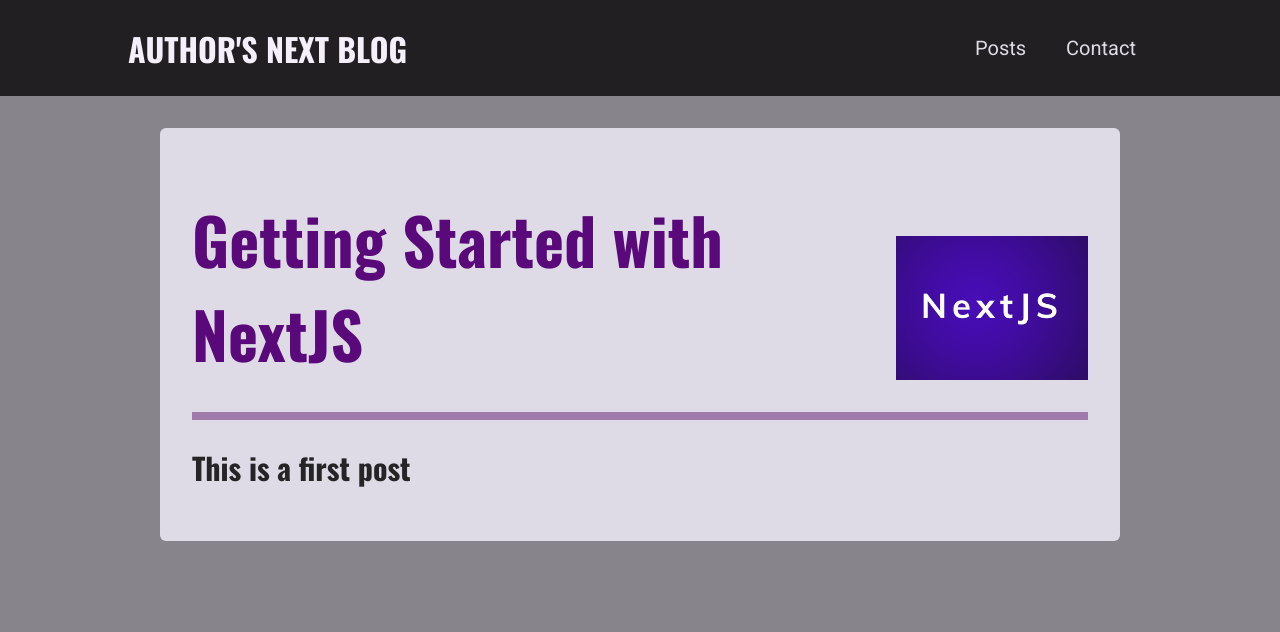
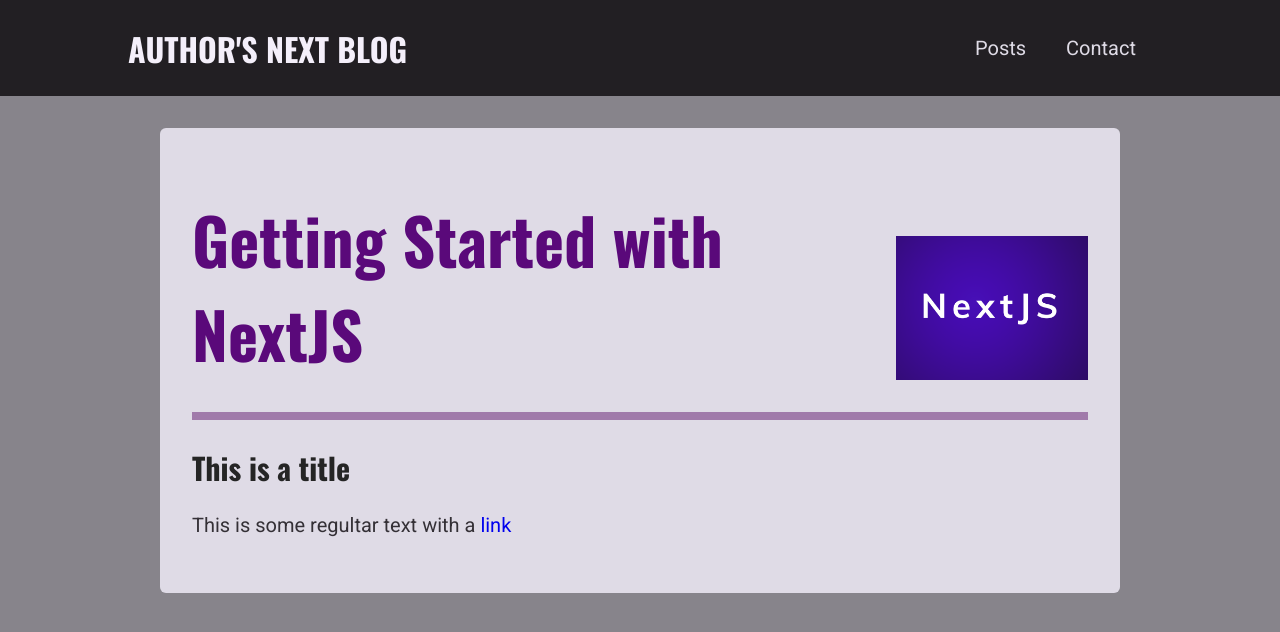
Before and after one commit to JulioAvalos/nextjs-blog-app, a Next.js app: page /posts/getting-started-with-nextjs in a window 1280 px wide. Shown: the top 632 px of the page. Built offline with nearby package versions, Linux system fonts and the light colour scheme.

Commit message:
rendering Dynamic Post Pages & Paths

```diff
--- a/components/posts/post-detail/post-content.js
+++ b/components/posts/post-detail/post-content.js
@@ -3,22 +3,15 @@
 import PostHeader from './post-header';
 import classes from './post-content.module.css';
 
-const DUMMY_POST = {
-  slug: "getting-started-with-nextjs",
-  title: "Getting Started with NextJS",
-  image: "getting-started-nextjs.png",
-  date: "2022-02-10",
-  content: "# This is a first post",
-};
-
-function PostContent() {
-  const imagePath = `/images/posts/${DUMMY_POST.slug}/${DUMMY_POST.image}`;
+function PostContent(props) {
+  const { post } = props;
+  const imagePath = `/images/posts/${post.slug}/${post.image}`;
 
   return (
     <article className={classes.content}>
-      <PostHeader title={DUMMY_POST.title} image={imagePath} />
+      <PostHeader title={post.title} image={imagePath} />
       <ReactMarkdown>
-        {DUMMY_POST.content}
+        {post.content}
       </ReactMarkdown>
     </article>
   );
--- a/lib/posts-util.js
+++ b/lib/posts-util.js
@@ -4,12 +4,15 @@
 
 const postsDirectory = path.join(process.cwd(), "posts");
 
-function getPostData(fileName) {
-  const filePath = path.join(postsDirectory, fileName);
+export function getPostsFiles() {
+  return fs.readdirSync(postsDirectory);
+}
+
+export function getPostData(postIdentifier) {
+  const postSlug = postIdentifier.replace(/\.md$/, ""); // removes the file extension
+  const filePath = path.join(postsDirectory, `${postSlug}.md`);
   const fileContent = fs.readFileSync(filePath, "utf-8");
   const { data, content } = matter(fileContent);
-
-  const postSlug = fileName.replace(/\.md$/, ""); // removes the file extension
 
   const postData = {
     slug: postSlug,
@@ -21,7 +24,7 @@
 }
 
 export function getAllPosts() {
-  const postFiles = fs.readdirSync(postsDirectory);
+  const postFiles = getPostsFiles();
 
   const allPosts = postFiles.map((postFile) => {
     return getPostData(postFile);
--- a/pages/posts/[slug].js
+++ b/pages/posts/[slug].js
@@ -1,7 +1,32 @@
 import PostContent from "../../components/posts/post-detail/post-content";
+import { getPostData, getPostsFiles } from "../../lib/posts-util";
 
-function PostDetailPage() {
-  return <PostContent />
+function PostDetailPage(props) {
+  return <PostContent post={props.post} />;
+}
+
+export async function getStaticProps(context) {
+  const { params } = context;
+  const { slug } = params;
+
+  const postData = getPostData(slug);
+  return {
+    props: {
+      post: postData,
+    },
+    revalidate: 600,
+  };
+}
+
+export async function getStaticPaths() {
+  const postFilenames = getPostsFiles();
+
+  const slugs = postFilenames.map((fileName) => fileName.replace(/\.md$/, ""));
+
+  return {
+    paths: slugs.map((slug) => ({ params: { slug: slug } })),
+    fallback: false,
+  };
 }
 
 export default PostDetailPage;
```
